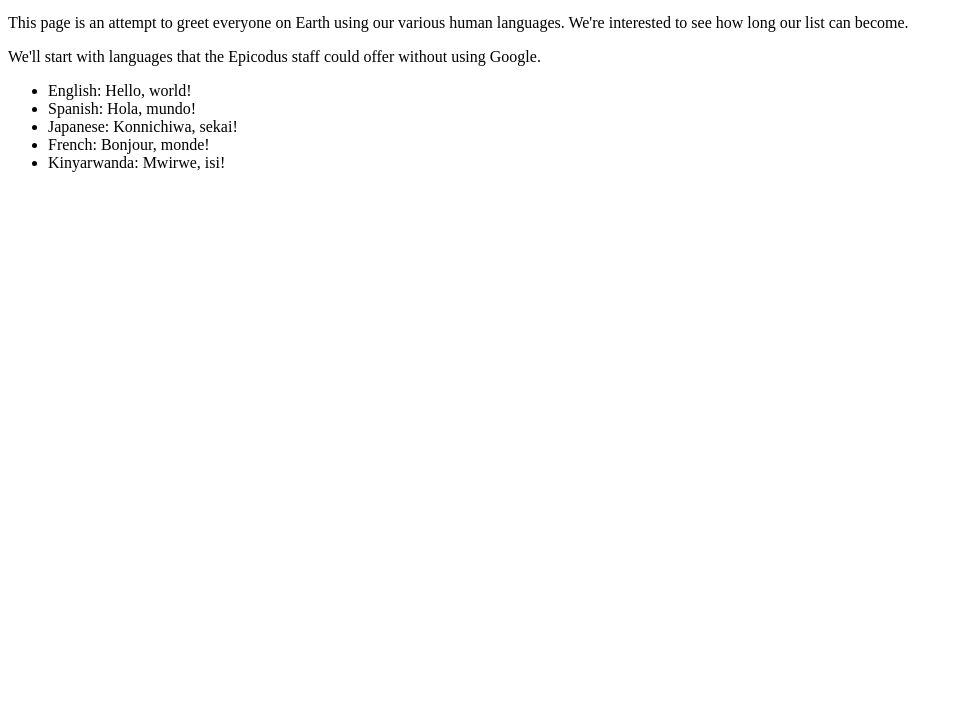
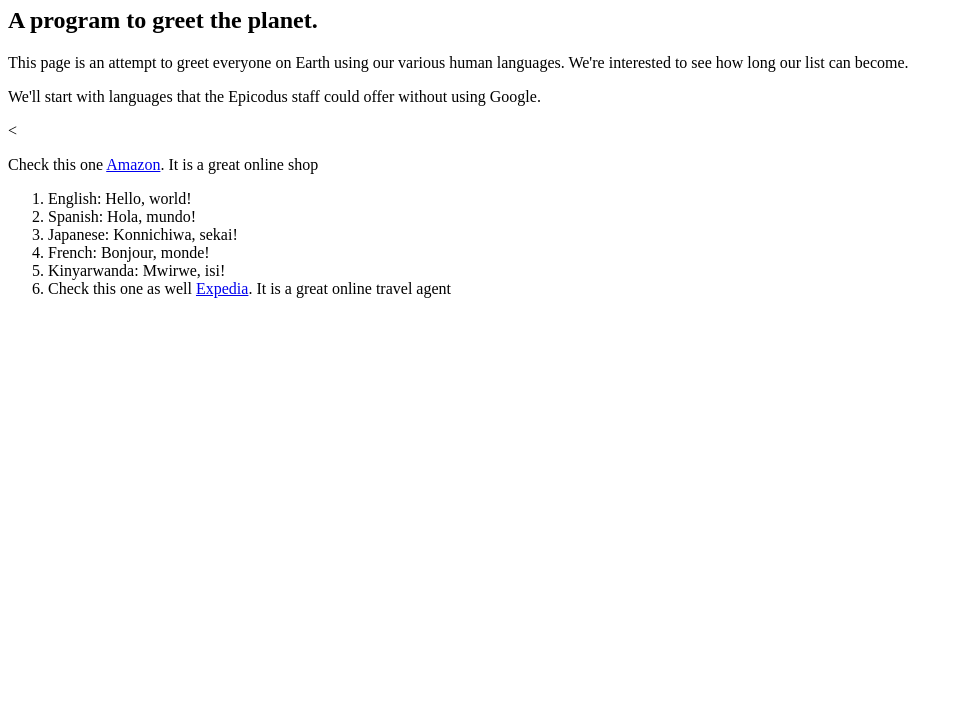
Before and after one commit to TamaraTrefilova/epicodus, a plain HTML site: page my_first_file.html in a window 1280 px wide. Shown: the part 99-800 px from the top of the page, without its empty margins (0-963 px from the left). Drawn offline with Linux system fonts and the light colour scheme.

Commit message:
add some html features

```diff
--- a/my_first_file.html
+++ b/my_first_file.html
@@ -1,14 +1,25 @@
+<!DOCTYPE html>
+<<!DOCTYPE html>
+<html lang="en" dir="ltr">
+  <head>
+    <meta charset="utf-8">
+    <title></title>
+  </head>
+  <body>
     <h1> Hello World </h1>
     <h2> A program to greet the planet. </h2>
 
     <p>This page is an attempt to greet everyone on Earth using our various human languages.  We're interested to see how long our list can become.</p>
 
     <p>We'll start with languages that the Epicodus staff could offer without using Google. </p>
-
-<ul>
+    <<p> Check this one <a href="https://www.amazon.com/">Amazon</a>. It is a great online shop</p>
+    <ol>
       <li> English: Hello, world! </li>
       <li> Spanish:  Hola, mundo! </li>
       <li> Japanese: Konnichiwa, sekai! </li>
       <li> French: Bonjour, monde! </li>
       <li> Kinyarwanda: Mwirwe, isi! </li>
-</ul>
+      <li> Check this one as well <a href="https://www.expedia.com/">Expedia</a>. It is a great online travel agent</li>
+    </ol>
+  </body>
+    </html>
```
Lines whose indentation alone changed are shown as unchanged.
